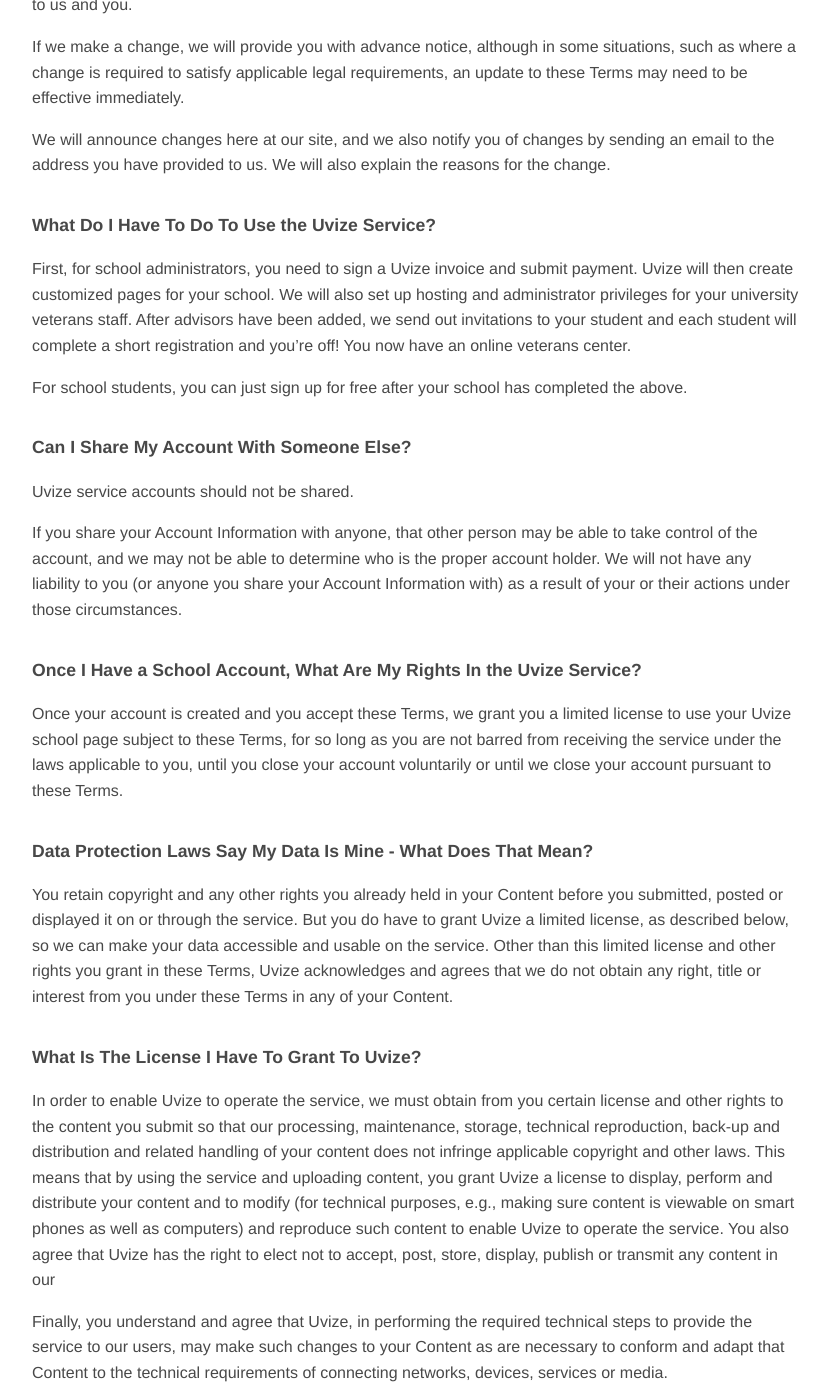
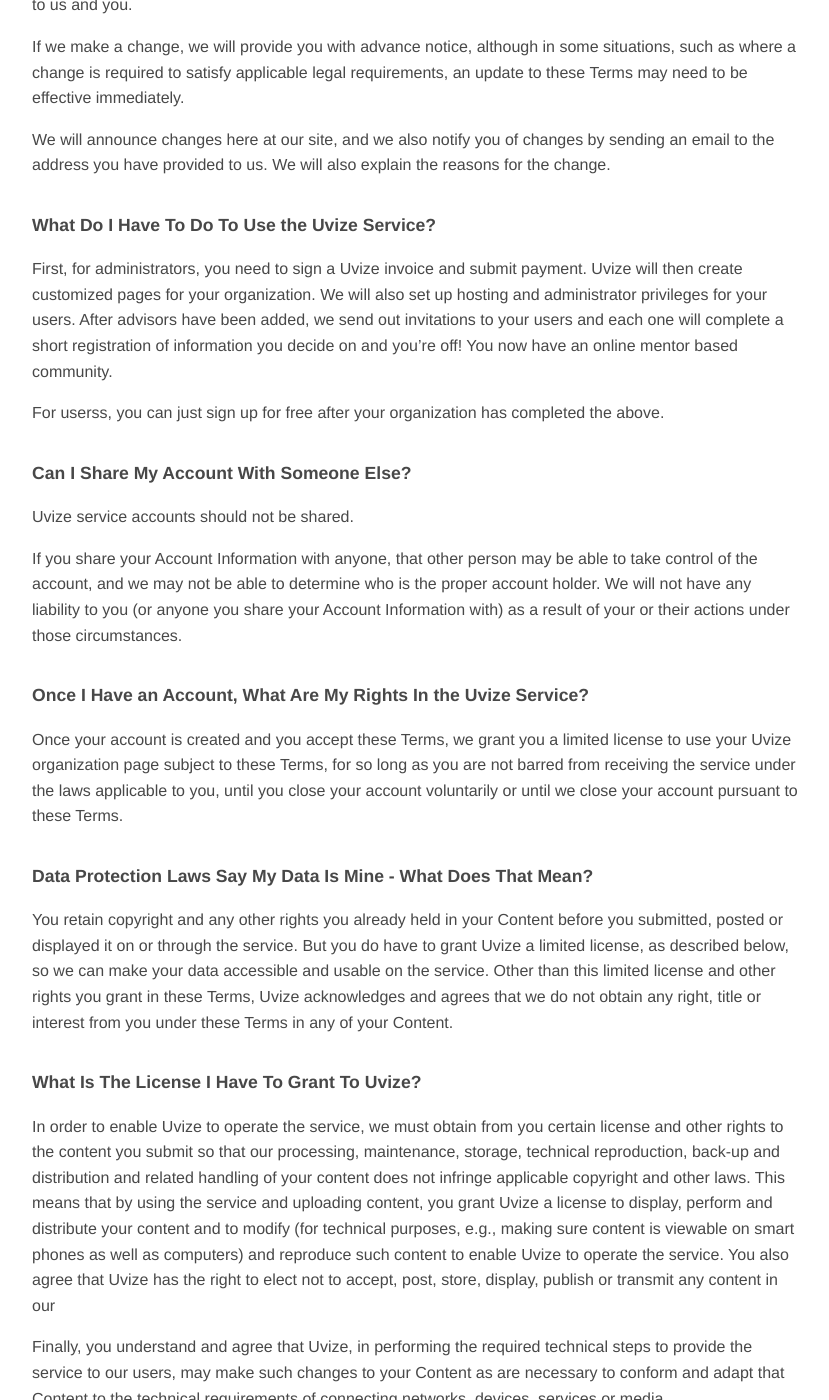
Before and after one commit to SonderMindOrg/uvize.github.io, a Jekyll site: the page built from terms.md, in a window 1280 px wide and 1400 px high, scrolled down 1986 px. Shown: the whole window, without its empty margins (224-1053 px from the left). Built offline with Jekyll 4.4.1, drawn with Linux system fonts in a browser that asks for light colours; Markdown is read by kramdown in place of the engine named in the settings; some of the changed text lies outside the part shown.

Commit message:
Removed a few more instances of "school"
I missed a couple.  left one in on purpose.

```diff
--- a/terms.md
+++ b/terms.md
@@ -58,9 +58,9 @@
 
 ## What Do I Have To Do To Use the Uvize Service?
 
-First, for school administrators, you need to sign a Uvize invoice and submit payment. Uvize will then create customized pages for your school. We will also set up hosting and administrator privileges for your university veterans staff. After advisors have been added, we send out invitations to your student and each student will complete a short registration and you're off! You now have an online veterans center.
+First, for administrators, you need to sign a Uvize invoice and submit payment. Uvize will then create customized pages for your organization. We will also set up hosting and administrator privileges for your users. After advisors have been added, we send out invitations to your users and each one will complete a short registration of information you decide on and you're off! You now have an online mentor based community.
 
-For school students, you can just sign up for free after your school has completed the above.
+For userss, you can just sign up for free after your organization has completed the above.
 
 
 ##  Can I Share My Account With Someone Else?
@@ -70,9 +70,9 @@
 If you share your Account Information with anyone, that other person may be able to take control of the account, and we may not be able to determine who is the proper account holder. We will not have any liability to you (or anyone you share your Account Information with) as a result of your or their actions under those circumstances.
 
 
-##  Once I Have a School Account, What Are My Rights In the Uvize Service?
+##  Once I Have an Account, What Are My Rights In the Uvize Service?
 
-Once your account is created and you accept these Terms, we grant you a limited license to use your Uvize school page subject to these Terms, for so long as you are not barred from receiving the service under the laws applicable to you, until you close your account voluntarily or until we close your account pursuant to these Terms.
+Once your account is created and you accept these Terms, we grant you a limited license to use your Uvize organization page subject to these Terms, for so long as you are not barred from receiving the service under the laws applicable to you, until you close your account voluntarily or until we close your account pursuant to these Terms.
 
 
 ##  Data Protection Laws Say My Data Is Mine - What Does That Mean?
@@ -98,7 +98,7 @@
 
 ##  Will Uvize Look At My Content?
 
-Your privacy in your Content is a paramount concern for us, and we hope that we never need to examine anyone's content. If content is flagged (notification of unprofessional behavior) we will examine the content and remove if illegal or otherwise notify the school.
+Your privacy in your Content is a paramount concern for us, and we hope that we never need to examine anyone's content. If content is flagged (notification of unprofessional behavior) we will examine the content and remove if illegal or otherwise notify the staff/administrator for your organization.
 
 
 ##  I'm Guessing Uvize Has Some Rights Relating To The service?
```
